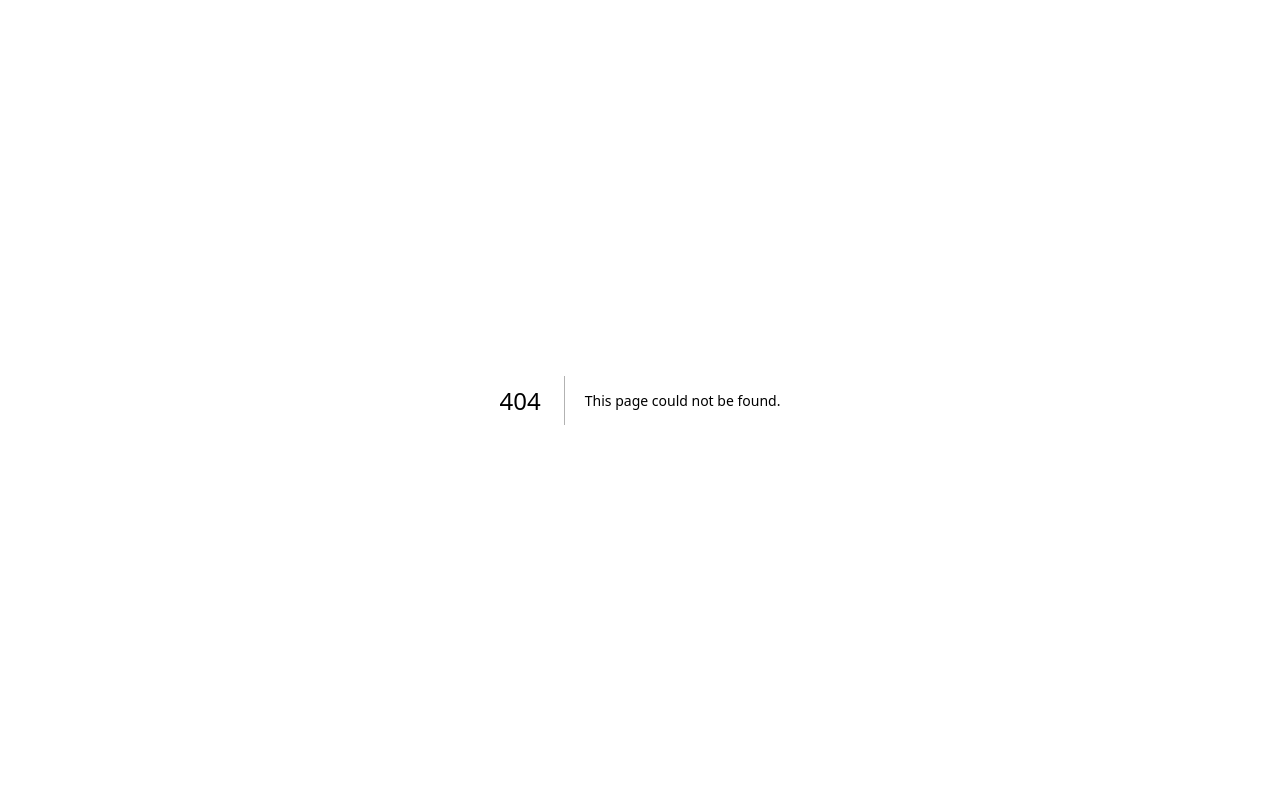
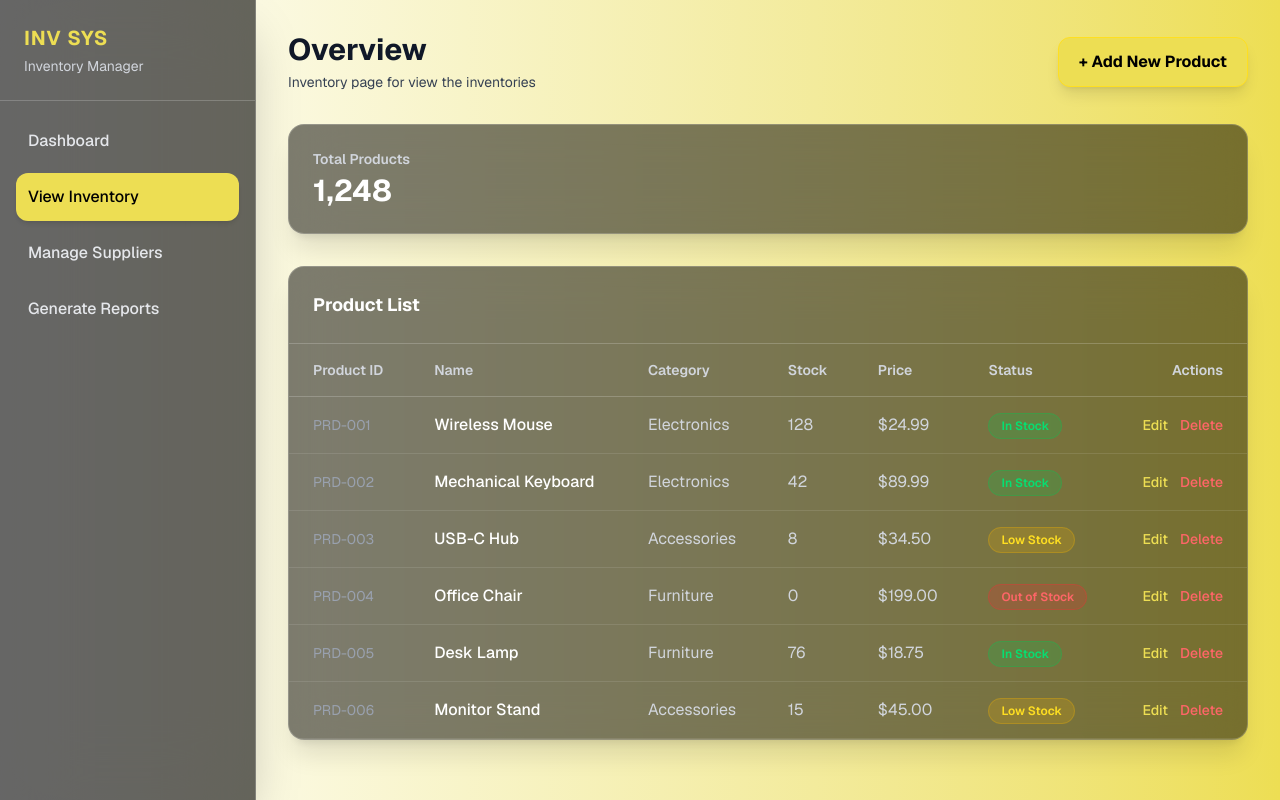
Before and after one commit to Yoshinovia/pra-pkl, a Next.js app in the folder frontend/: page /inventory in a window 1280 px wide. Before the commit this address had no page. Built offline with nearby package versions, Linux system fonts and the light colour scheme.

Commit message:
Make inventory, reports, suppliers page. Change Sidebar to reusable component. Make table for inventory page all hardcoded

```diff
--- /dev/null
+++ b/frontend/app/components/dashboard/sidebar.tsx
@@ -0,0 +1,44 @@
+"use client";
+import Link from "next/link";
+import { usePathname } from "next/navigation";
+
+const navItems = [
+  { href: "/dashboard", label: "Dashboard" },
+  { href: "/inventory", label: "View Inventory" },
+  { href: "/suppliers", label: "Manage Suppliers" },
+  { href: "/reports", label: "Generate Reports" },
+];
+
+export default function Sidebar() {
+  const pathname = usePathname();
+  return (
+    <aside className="w-64 bg-black/60 text-white backdrop-blur-2xl border-r border-white/20 flex flex-col shadow-2xl">
+      <div className="p-6 border-b border-white/20">
+        <h1 className="text-xl font-bold tracking-wider text-[#edde53]">
+          INV SYS
+        </h1>
+        <p className="text-sm text-gray-300 mt-1">Inventory Manager</p>
+      </div>
+      <nav className="flex-1 p-4 space-y-2">
+        {/* Active state using the yellow accent color */}
+        {navItems.map((item) => {
+          const isActive = pathname === item.href;
+
+          return (
+            <Link
+              key={item.href}
+              href={item.href}
+              className={`block p-3 rounded-xl text-black font-medium transition-colors ${
+                isActive
+                  ? "bg-[#edde53] text-black shadow-md"
+                  : "text-gray-200 hover:bg-white/10"
+              }`}
+            >
+              {item.label}
+            </Link>
+          );
+        })}
+      </nav>
+    </aside>
+  );
+}
--- a/frontend/app/dashboard/page.tsx
+++ b/frontend/app/dashboard/page.tsx
@@ -1,4 +1,5 @@
 import React from 'react';
+import Sidebar from '../components/dashboard/sidebar';
 
 export default function DashboardHome() {
   return (
@@ -6,19 +7,8 @@ export default function DashboardHome() {
     <div className="flex min-h-screen font-sans bg-gradient-to-r from-white to-[#edde53]">
 
       {/* 2. SIDEBAR - Tinted dark glass effect */}
-      <aside className="w-64 bg-black/60 text-white backdrop-blur-2xl border-r border-white/20 flex flex-col shadow-2xl">
-        <div className="p-6 border-b border-white/20">
-          <h1 className="text-xl font-bold tracking-wider text-[#edde53]">INV SYS</h1>
-          <p className="text-sm text-gray-300 mt-1">Inventory Manager</p>
-        </div>
-        <nav className="flex-1 p-4 space-y-2">
-          {/* Active state using the yellow accent color */}
-          <a href="#" className="block p-3 rounded-xl bg-[#edde53] text-black font-medium shadow-md">Dashboard</a>
-          <a href="#" className="block p-3 rounded-xl hover:bg-white/10 transition-colors text-gray-200">View Inventory</a>
-          <a href="#" className="block p-3 rounded-xl hover:bg-white/10 transition-colors text-gray-200">Manage Suppliers</a>
-          <a href="#" className="block p-3 rounded-xl hover:bg-white/10 transition-colors text-gray-200">Generate Reports</a>
-        </nav>
-      </aside>
+      {/* Make the sidebar as a reusable component */}
+      <Sidebar />
 
       {/* MAIN CONTENT AREA */}
       <main className="flex-1 p-8">
--- /dev/null
+++ b/frontend/app/inventory/page.tsx
@@ -0,0 +1,157 @@
+import Sidebar from "../components/dashboard/sidebar";
+
+const products = [
+  {
+    id: "PRD-001",
+    name: "Wireless Mouse",
+    category: "Electronics",
+    stock: 128,
+    price: "$24.99",
+    status: "In Stock",
+  },
+  {
+    id: "PRD-002",
+    name: "Mechanical Keyboard",
+    category: "Electronics",
+    stock: 42,
+    price: "$89.99",
+    status: "In Stock",
+  },
+  {
+    id: "PRD-003",
+    name: "USB-C Hub",
+    category: "Accessories",
+    stock: 8,
+    price: "$34.50",
+    status: "Low Stock",
+  },
+  {
+    id: "PRD-004",
+    name: "Office Chair",
+    category: "Furniture",
+    stock: 0,
+    price: "$199.00",
+    status: "Out of Stock",
+  },
+  {
+    id: "PRD-005",
+    name: "Desk Lamp",
+    category: "Furniture",
+    stock: 76,
+    price: "$18.75",
+    status: "In Stock",
+  },
+  {
+    id: "PRD-006",
+    name: "Monitor Stand",
+    category: "Accessories",
+    stock: 15,
+    price: "$45.00",
+    status: "Low Stock",
+  },
+];
+
+function StatusBadge({ status }: { status: string }) {
+  const styles: Record<string, string> = {
+    "In Stock": "bg-green-500/20 text-green-400 border-green-500/30",
+    "Low Stock": "bg-yellow-500/20 text-yellow-300 border-yellow-500/30",
+    "Out of Stock": "bg-red-500/20 text-red-400 border-red-500/30",
+  };
+
+  return (
+    <span
+      className={`px-3 py-1 rounded-full text-xs font-semibold border ${styles[status]}`}
+    >
+      {status}
+    </span>
+  );
+}
+
+export default function Inventory() {
+  return (
+    <div className="flex min-h-screen font-sans bg-gradient-to-r from-white to-[#edde53]">
+      <Sidebar />
+
+      <main className="flex-1 p-8">
+        <header className="flex justify-between items-center mb-8">
+          <div>
+            <h2 className="text-3xl font-bold text-gray-900">Overview</h2>
+            <p className="text-gray-700 text-sm mt-1">
+              Inventory page for view the inventories
+            </p>
+          </div>
+          <button className="bg-[#edde53] hover:bg-yellow-400 text-black font-bold px-5 py-3 rounded-xl shadow-lg transition-colors border border-yellow-300">
+            + Add New Product
+          </button>
+        </header>
+
+        <div className="gap-6 mb-8">
+          <div className="bg-black/50 text-white backdrop-blur-xl p-6 rounded-2xl shadow-xl border border-white/20">
+            <h3 className="text-gray-300 text-sm font-semibold mb-1">
+              Total Products
+            </h3>
+            <p className="text-3xl font-bold text-white">1,248</p>
+          </div>
+        </div>
+
+        {/* Inventory Table - hardcoded data, API not ready yet */}
+        <div className="bg-black/50 text-white backdrop-blur-xl rounded-2xl shadow-xl border border-white/20 overflow-hidden">
+          <div className="p-6 border-b border-white/20">
+            <h3 className="text-lg font-bold text-white">Product List</h3>
+          </div>
+
+          <div className="overflow-x-auto">
+            <table className="w-full text-left">
+              <thead>
+                <tr className="border-b border-white/20 text-gray-300 text-sm">
+                  <th className="px-6 py-4 font-semibold">Product ID</th>
+                  <th className="px-6 py-4 font-semibold">Name</th>
+                  <th className="px-6 py-4 font-semibold">Category</th>
+                  <th className="px-6 py-4 font-semibold">Stock</th>
+                  <th className="px-6 py-4 font-semibold">Price</th>
+                  <th className="px-6 py-4 font-semibold">Status</th>
+                  <th className="px-6 py-4 font-semibold text-right">Actions</th>
+                </tr>
+              </thead>
+              <tbody>
+                {products.map((product) => (
+                  <tr
+                    key={product.id}
+                    className="border-b border-white/10 hover:bg-white/5 transition-colors"
+                  >
+                    <td className="px-6 py-4 text-gray-400 text-sm">
+                      {product.id}
+                    </td>
+                    <td className="px-6 py-4 font-medium text-white">
+                      {product.name}
+                    </td>
+                    <td className="px-6 py-4 text-gray-300">
+                      {product.category}
+                    </td>
+                    <td className="px-6 py-4 text-gray-300">
+                      {product.stock}
+                    </td>
+                    <td className="px-6 py-4 text-gray-300">
+                      {product.price}
+                    </td>
+                    <td className="px-6 py-4">
+                      <StatusBadge status={product.status} />
+                    </td>
+                    <td className="px-6 py-4 text-right">
+                      <button className="text-[#edde53] hover:text-yellow-300 text-sm font-medium mr-3">
+                        Edit
+                      </button>
+                      <button className="text-red-400 hover:text-red-300 text-sm font-medium">
+                        Delete
+                      </button>
+                    </td>
+                  </tr>
+                ))}
+              </tbody>
+            </table>
+          </div>
+        </div>
+      </main>
+    </div>
+  );
+}
--- /dev/null
+++ b/frontend/app/reports/page.tsx
@@ -0,0 +1,9 @@
+import Sidebar from "../components/dashboard/sidebar";
+
+export default function Reports(){
+    return (
+        <div className="flex min-h-screen font-sans bg-gradient-to-r from-white to-[#edde53]">
+            <Sidebar />
+        </div>
+    )
+}
--- /dev/null
+++ b/frontend/app/suppliers/page.tsx
@@ -0,0 +1,9 @@
+import Sidebar from "../components/dashboard/sidebar";
+
+export default function Suppliers() {
+    return (
+        <div className="flex min-h-screen font-sans bg-gradient-to-r from-white to-[#edde53]">
+            <Sidebar />
+        </div>
+    )
+}
```
